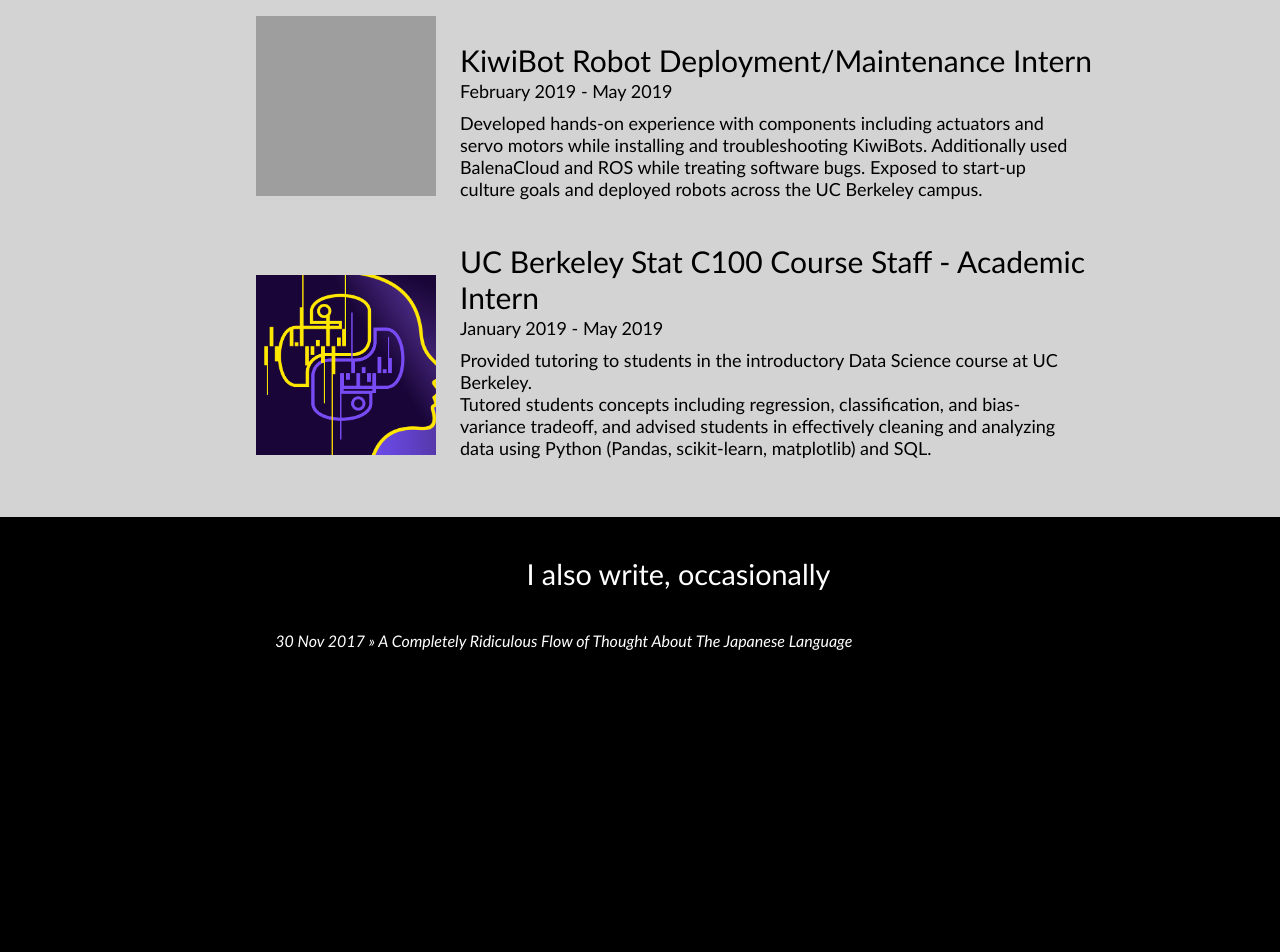
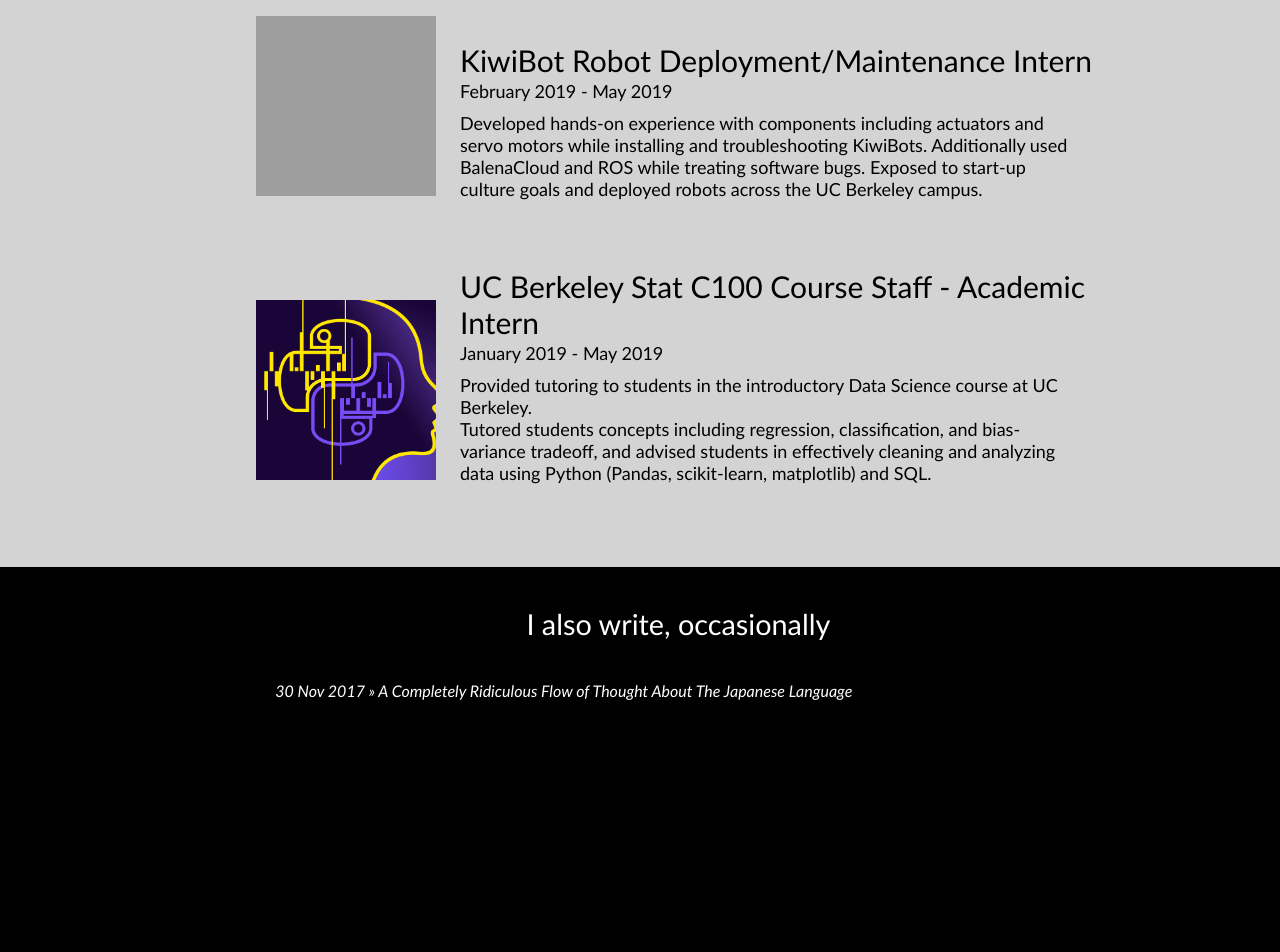
Before and after one commit to Calculasians/calculasians.github.io, a Jekyll site: the page built from index.html, in a window 1280 px wide. Shown: the part 2732-3684 px from the top of the page. Built offline with Jekyll 4.4.1, drawn with Linux system fonts in a browser that asks for light colours; grey boxes are pictures that could not be loaded.

Commit message:
Update main.css

```diff
--- a/css/main.css
+++ b/css/main.css
@@ -304,7 +304,7 @@
 #proj-box {
     padding-left: 20vw;
     padding-top: 25px;
-    padding-bottom: 15px;
+    padding-bottom: 40px;
 }
 
 #proj-pic {
```
